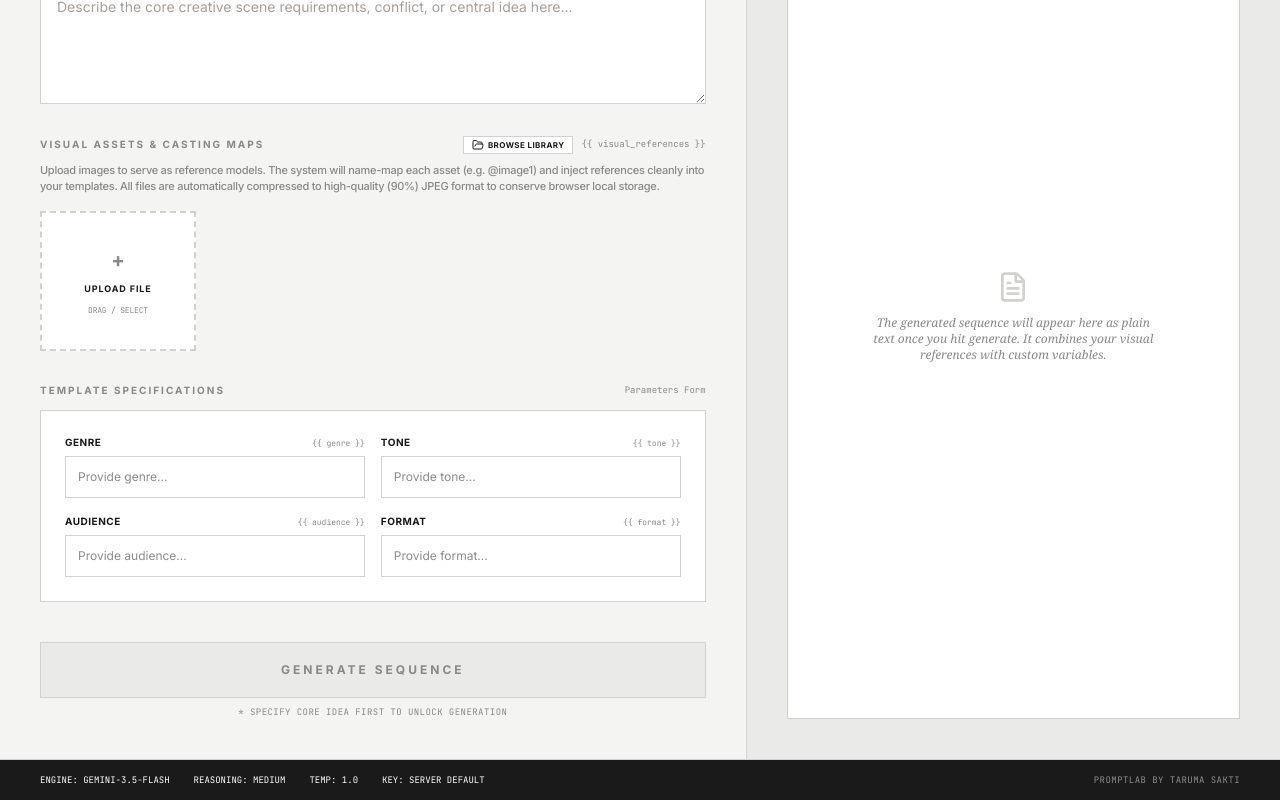
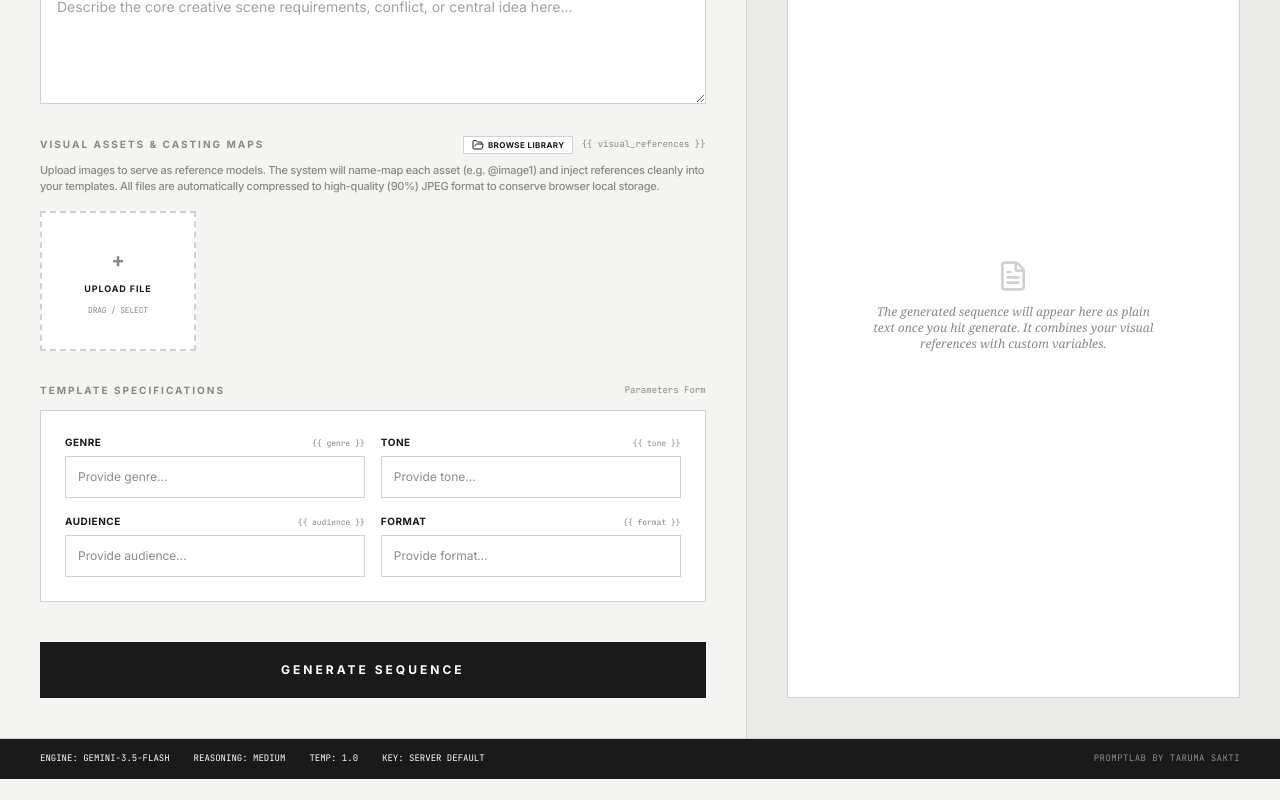
Before and after one commit to taruma/PromptLab, a Next.js app: page / in a window 1280 px wide. Shown: the part 476-1276 px from the top of the page. After the commit the page ends 1255 px from the top, so only its background shows below. Built offline with nearby package versions, Linux system fonts and the light colour scheme.

Commit message:
feat: allow generation without core idea
Remove the requirement for the Main Objective/Idea field to enable prompt synthesis, allowing users to generate sequences using only other parameters or templates.

```diff
--- a/app/page.tsx
+++ b/app/page.tsx
@@ -1824,13 +1824,11 @@ export default function PromptGeneratorPage() {
           <div className="mt-2">
             <button
               onClick={handleGeneratePrompt}
-              disabled={isLoading || !inputs["idea"]}
+              disabled={isLoading}
               className={`w-full h-14 uppercase tracking-[0.25em] font-bold text-xs transition-all active:scale-[0.98] cursor-pointer ${
                 isLoading
                   ? "bg-[#EAEAE8] text-[#888884] border border-[#D1D1CF] cursor-not-allowed"
-                  : !inputs["idea"]
-                    ? "bg-[#EAEAE8] border border-[#D1D1CF] text-[#888884] cursor-not-allowed"
-                    : "bg-[#1A1A1A] text-white hover:bg-[#333] border border-[#1A1A1A]"
+                  : "bg-[#1A1A1A] text-white hover:bg-[#333] border border-[#1A1A1A]"
               }`}
               id="generate-prompt-btn"
             >
@@ -1843,11 +1841,6 @@ export default function PromptGeneratorPage() {
                 "Generate Sequence"
               )}
             </button>
-            {!inputs["idea"] && (
-              <p className="text-[9px] text-[#888884] text-center mt-2 font-mono uppercase tracking-wider">
-                * Specify Core Idea first to unlock generation
-              </p>
-            )}
           </div>
 
         </div>
--- a/package.json
+++ b/package.json
@@ -1,6 +1,6 @@
 {
   "name": "promptlab",
-  "version": "2.0.0",
+  "version": "2.0.1",
   "private": true,
   "scripts": {
     "dev": "next dev",
```
Also changed, not shown: 1 other file (tests, documents, lock files or other folders).
